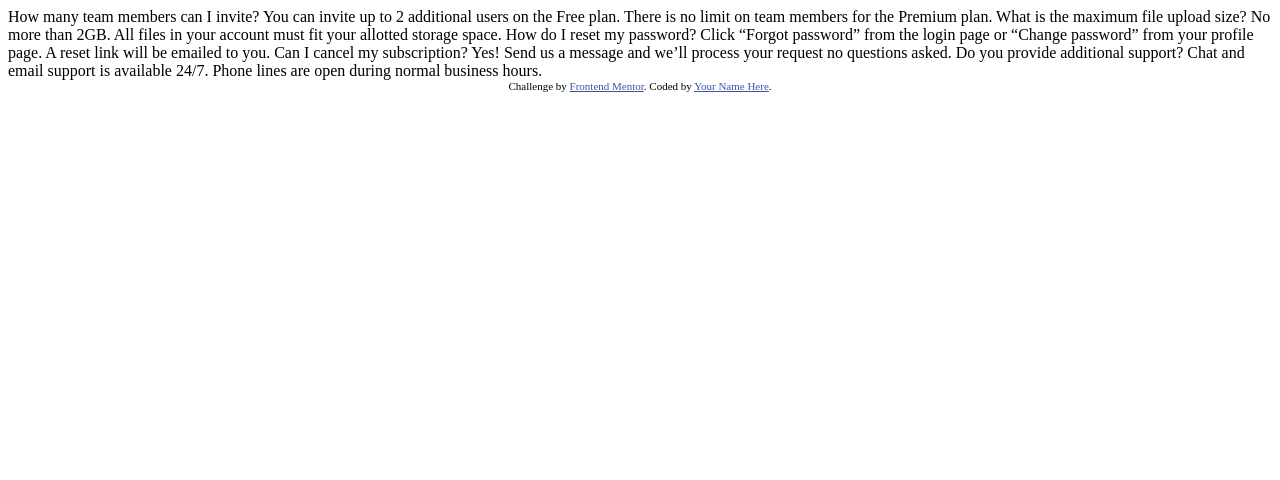
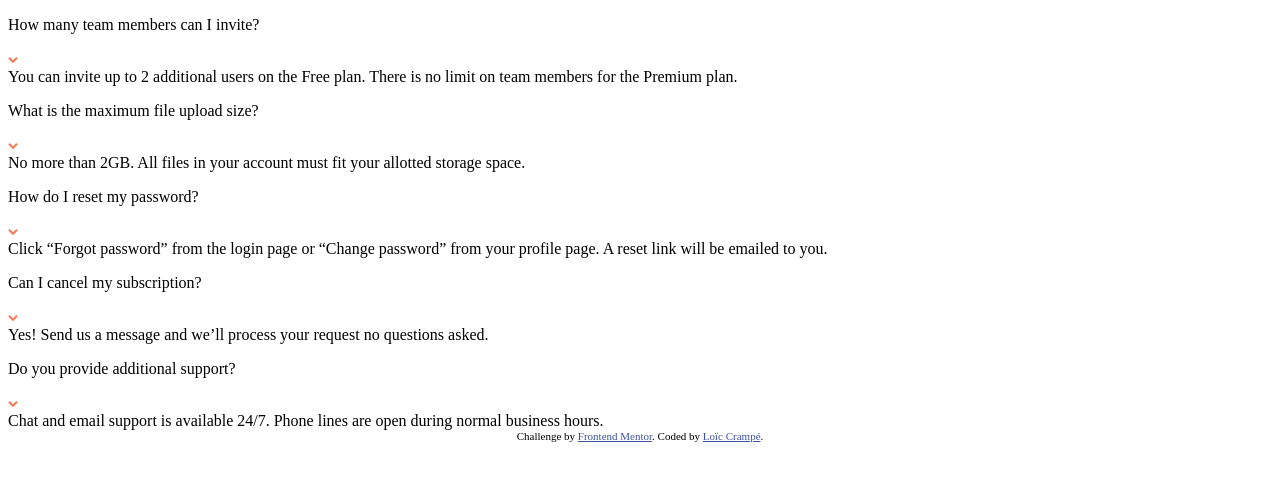
Before and after one commit to LoicCrampe/faq-accordion-card-main, a plain HTML site: page index.html in a window 1280 px wide. Drawn offline with Linux system fonts and the light colour scheme.

Commit message:
update html

```diff
--- a/index.html
+++ b/index.html
@@ -1,8 +1,10 @@
 <!DOCTYPE html>
 <html lang="en">
+
 <head>
     <meta charset="UTF-8">
-  <meta name="viewport" content="width=device-width, initial-scale=1.0"> <!-- displays site properly based on user's device -->
+    <meta name="viewport" content="width=device-width, initial-scale=1.0">
+    <!-- displays site properly based on user's device -->
 
     <link rel="icon" type="image/png" sizes="32x32" href="./images/favicon-32x32.png">
 
@@ -10,31 +12,61 @@
 
     <!-- Feel free to remove these styles or customise in your own stylesheet 👍 -->
     <style>
-    .attribution { font-size: 11px; text-align: center; }
-    .attribution a { color: hsl(228, 45%, 44%); }
+        .attribution {
+            font-size: 11px;
+            text-align: center;
+        }
+
+        .attribution a {
+            color: hsl(228, 45%, 44%);
+        }
     </style>
 </head>
+
 <body>
-  How many team members can I invite?
+    <div id="content">
+        <div>
+            <a>
+                <p>How many team members can I invite?</p>
+                <div><img src="./images/icon-arrow-down.svg" alt=""></div>
+            </a>
             You can invite up to 2 additional users on the Free plan. There is no limit on
             team members for the Premium plan.
-
-  What is the maximum file upload size?
+        </div>
+        <div>
+            <a>
+                <p>What is the maximum file upload size?</p>
+                <div><img src="./images/icon-arrow-down.svg" alt=""></div>
+            </a>
             No more than 2GB. All files in your account must fit your allotted storage space.
-
-  How do I reset my password?
+        </div>
+        <div>
+            <a>
+                <p>How do I reset my password?</p>
+                <div><img src="./images/icon-arrow-down.svg" alt=""></div>
+            </a>
             Click “Forgot password” from the login page or “Change password” from your profile page.
             A reset link will be emailed to you.
-
-  Can I cancel my subscription?
+        </div>
+        <div>
+            <a>
+                <p>Can I cancel my subscription?</p>
+                <div><img src="./images/icon-arrow-down.svg" alt=""></div>
+            </a>
             Yes! Send us a message and we’ll process your request no questions asked.
-
-  Do you provide additional support?
+        </div>
+        <div>
+            <a>
+                <p>Do you provide additional support?</p>
+                <div><img src="./images/icon-arrow-down.svg" alt=""></div>
+            </a>
             Chat and email support is available 24/7. Phone lines are open during normal business hours.
-
+        </div>
+    </div>
     <div class="attribution">
         Challenge by <a href="https://www.frontendmentor.io?ref=challenge" target="_blank">Frontend Mentor</a>.
-    Coded by <a href="#">Your Name Here</a>.
+        Coded by <a href="https://github.com/LoicCrampe">Loïc Crampé</a>.
     </div>
 </body>
+
 </html>
```
Lines whose indentation alone changed are shown as unchanged.
